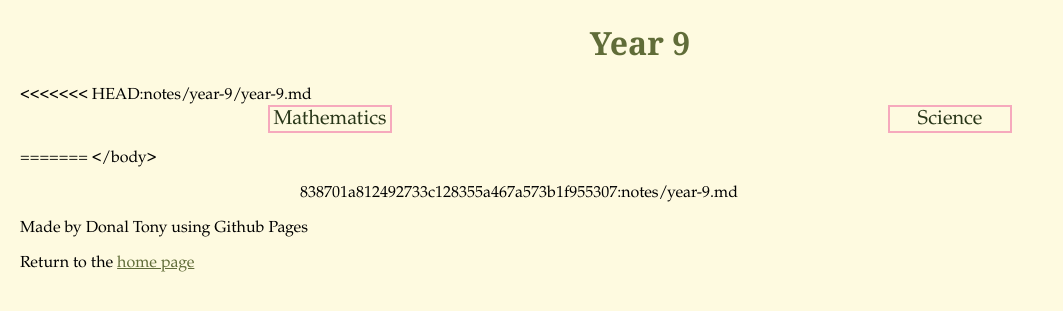
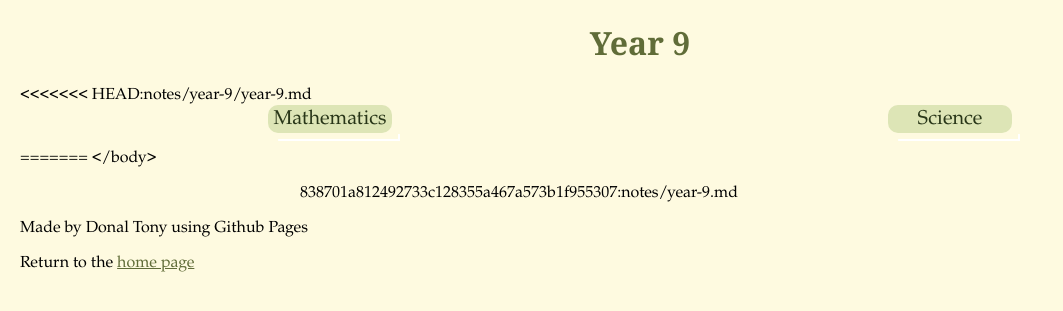
Before and after one commit to dvaraka/the-merchant, a Jekyll site: the page built from notes/year-9.md, in a window 1280 px wide. Shown: the top 311 px of the page, without its empty margins (0-1063 px from the left). Built offline with Jekyll 4.4.1, drawn with Linux system fonts in a browser that asks for light colours; our own code applies the rules of GitHub Pages for plain Markdown files.

Commit message:
Update main.css

```diff
--- a/assets/css/main.css
+++ b/assets/css/main.css
@@ -58,8 +58,64 @@ a:hover {
     text-align: center;
     color: #283618;
     font-size: 20px;
-    border: 2px solid #f6a9bd;
+    border: 2px solid #dde5b6;
+    border-radius: 10px;
+    background: #dde5b6;
+    transition: all 0.3s;
+    cursor: pointer;
 }
+
+.subject-button::before, .subject-button::after {
+    content: "";
+    position: absolute;
+    top: -10px;
+    left: -10px;
+    right: -10px;
+    bottom: -10px;
+    border: 2px solid #fff;
+    transition: all 0.5s;
+    -webkit-animation: clippath 3s infinite linear;
+            animation: clippath 3s infinite linear;
+}
+
+@-webkit-keyframes clippath {
+    0%, 100% {
+        -webkit-clip-path: inset(0 0 98% 0);
+                clip-path: inset(0 0 98% 0);
+    }
+    25% {
+        -webkit-clip-path: inset(0 98% 0 0);
+                clip-path: inset(0 98% 0 0);
+    }
+    50% {
+        -webkit-clip-path: inset(98% 0 0 0);
+                clip-path: inset(98% 0 0 0);
+    }
+    75% {
+        -webkit-clip-path: inset(0 0 0 98%);
+                clip-path: inset(0 0 0 98%);
+    }
+}
+
+@keyframes clippath {
+    0%, 100% {
+      -webkit-clip-path: inset(0 0 98% 0);
+              clip-path: inset(0 0 98% 0);
+    }
+    25% {
+      -webkit-clip-path: inset(0 98% 0 0);
+              clip-path: inset(0 98% 0 0);
+    }
+    50% {
+      -webkit-clip-path: inset(98% 0 0 0);
+              clip-path: inset(98% 0 0 0);
+    }
+    75% {
+      -webkit-clip-path: inset(0 0 0 98%);
+              clip-path: inset(0 0 0 98%);
+    }
+  }
+
 
 @media screen and (max-width: 600px) {
     .column {
```
